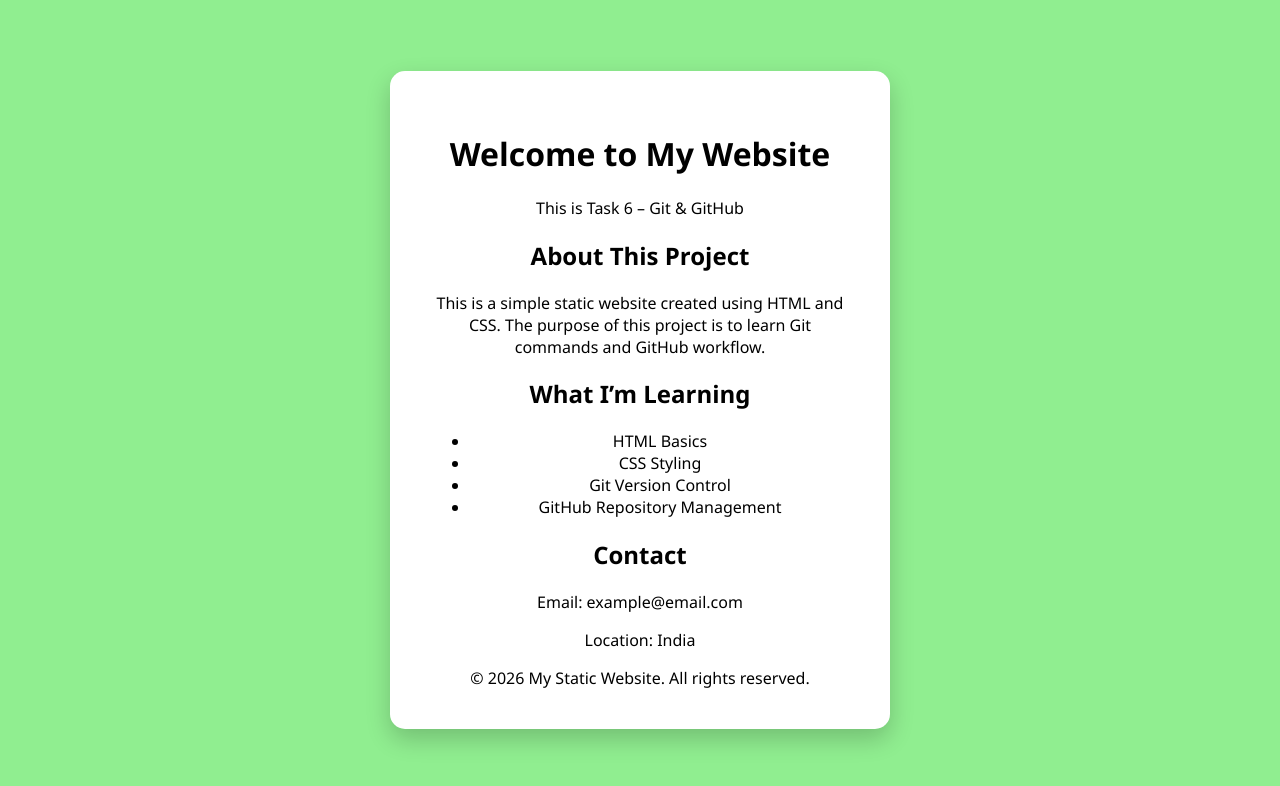
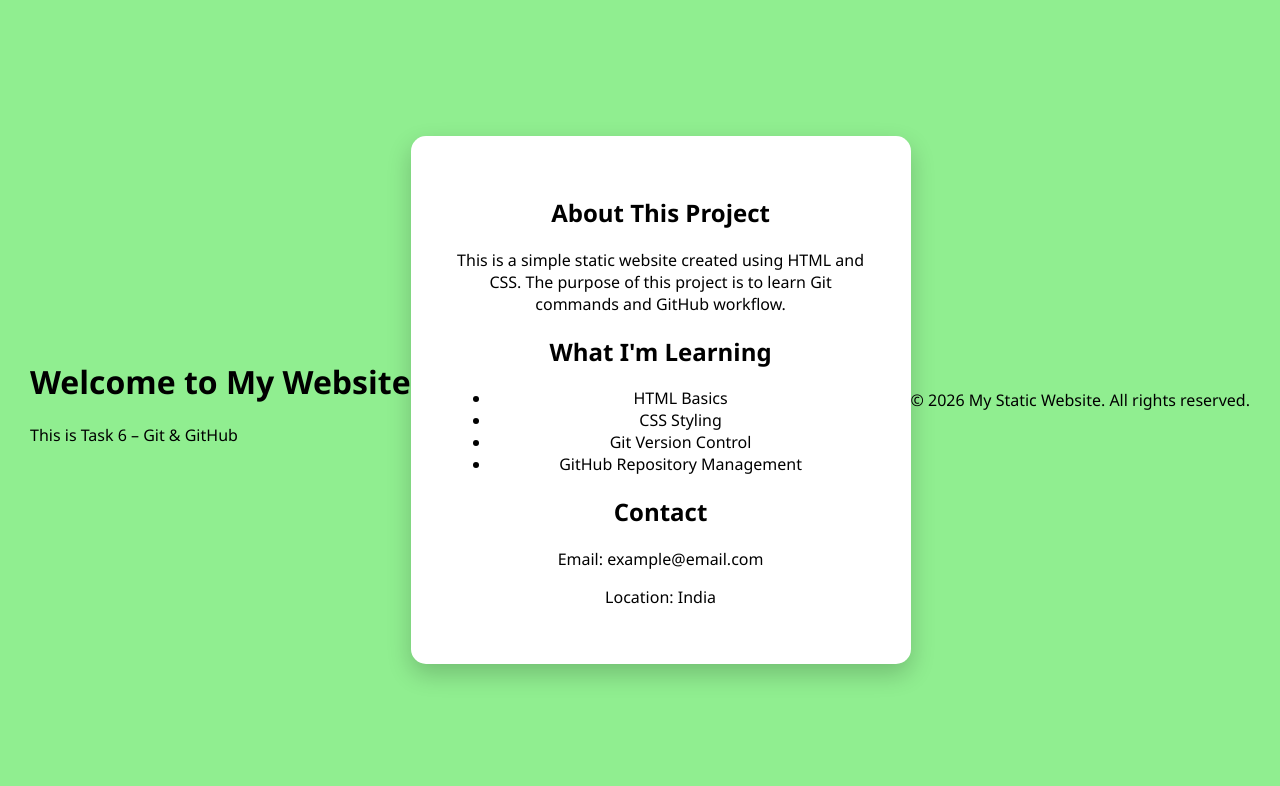
Before and after one commit to shamilmuha/Task6, a plain HTML site: page index.html in a window 1280 px wide. Drawn offline with Linux system fonts and the light colour scheme.

Commit message:
last change in html

```diff
--- a/index.html
+++ b/index.html
@@ -7,40 +7,42 @@
 
 <body>
 
-<div class="container">
+<header>
+    <h1>Welcome to My Website</h1>
+    <p>This is Task 6 – Git & GitHub</p>
+</header>
 
-    <h1>Welcome to My Website</h1>
-    <p class="subtitle">This is Task 6 – Git & GitHub</p>
+<section class="container">
 
-    <section>
+    <div class="card">
         <h2>About This Project</h2>
         <p>
             This is a simple static website created using HTML and CSS.
             The purpose of this project is to learn Git commands and GitHub workflow.
         </p>
-    </section>
+    </div>
 
-    <section>
-        <h2>What I’m Learning</h2>
+    <div class="card">
+        <h2>What I'm Learning</h2>
         <ul>
             <li>HTML Basics</li>
             <li>CSS Styling</li>
             <li>Git Version Control</li>
             <li>GitHub Repository Management</li>
         </ul>
-    </section>
+    </div>
 
-    <section>
+    <div class="card">
         <h2>Contact</h2>
         <p>Email: example@email.com</p>
         <p>Location: India</p>
-    </section>
+    </div>
 
-    <footer>
-        © 2026 My Static Website. All rights reserved.
-    </footer>
+</section>
 
-</div>
+<footer>
+    © 2026 My Static Website. All rights reserved.
+</footer>
 
 </body>
 </html>
```
